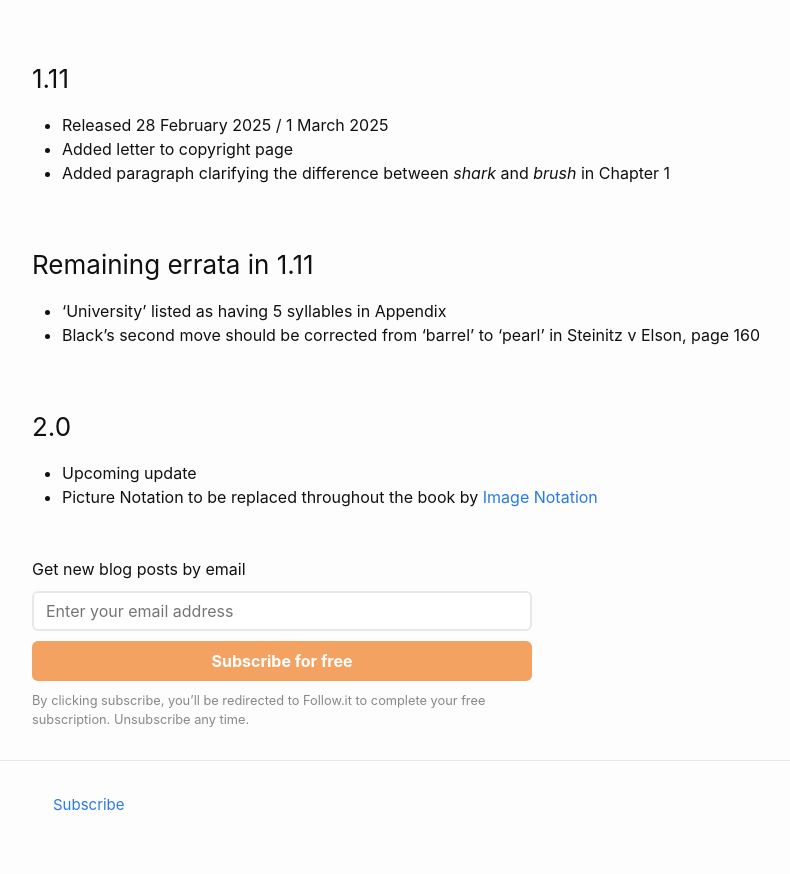
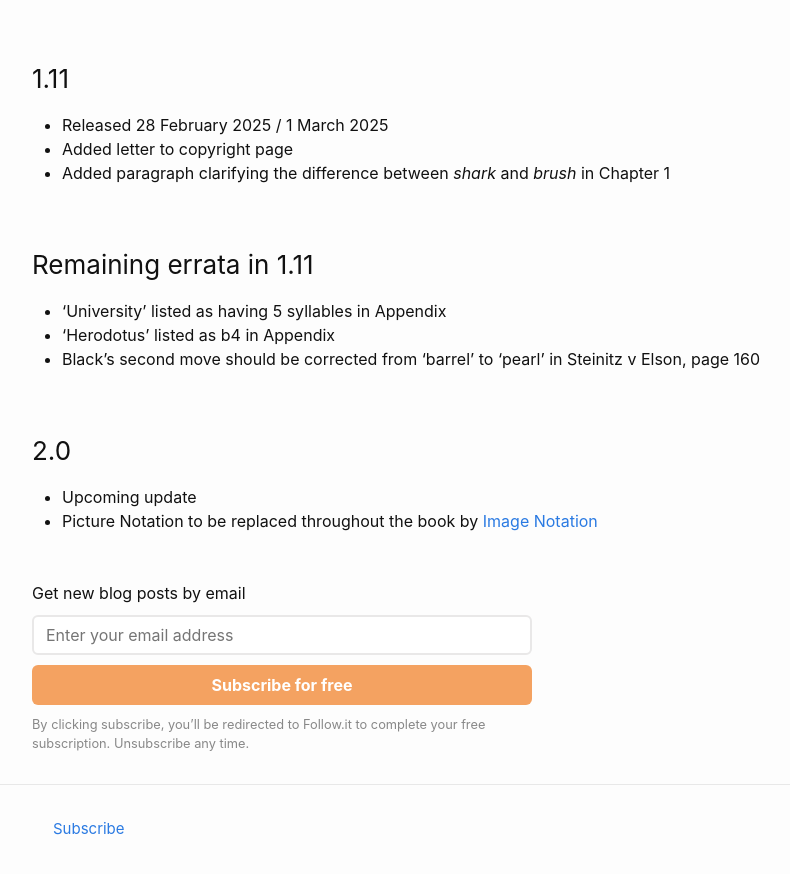
Before and after one commit to liontailedmacaque/liontailedmacaque.github.io, a Jekyll site: the page built from chessmemorypalace/versions.md, in a window 1280 px wide and 900 px high, scrolled down 2880 px. Shown: the top 874 px of the window, without its empty margins (238-1028 px from the left). Built offline with Jekyll 4.4.1, drawn with Linux system fonts in a browser that asks for light colours.

Commit message:
Update versions.md

```diff
--- a/chessmemorypalace/versions.md
+++ b/chessmemorypalace/versions.md
@@ -82,6 +82,7 @@ This page lists the versions and the changes that have been made. If you are one
 
 ### Remaining errata in 1.11
 - 'University' listed as having 5 syllables in Appendix
+- 'Herodotus' listed as b4 in Appendix
 - Black's second move should be corrected from 'barrel' to 'pearl' in Steinitz v Elson, page 160
 
 ### 2.0
```
